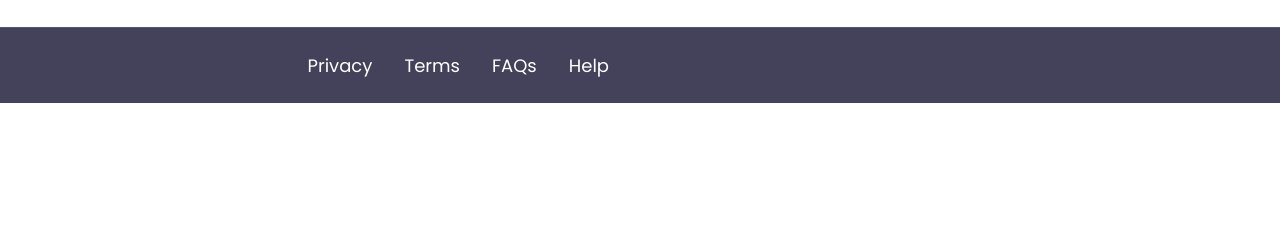
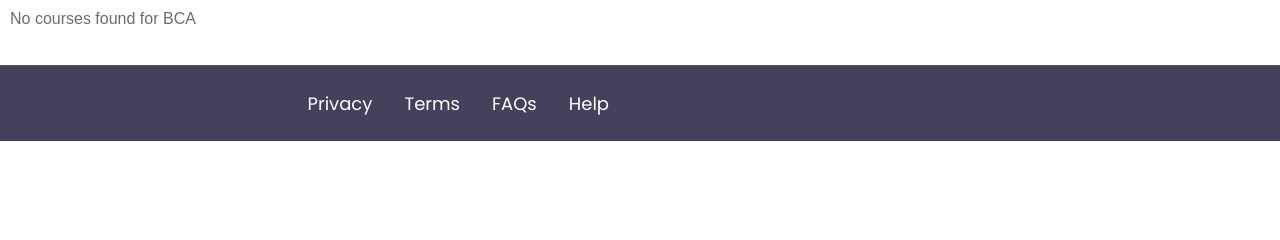
Before and after one commit to dpmehta/university-portal, a PHP site: page /sub_course_5.php in a window 1280 px wide. Shown: the part 407-647 px from the top of the page. Run offline with PHP 8.4, Linux system fonts and the light colour scheme; data comes from the database, SQL or seed files in the repository; some libraries are stand-ins or nearby versions.

Commit message:
concise string construction

```diff
--- a/Code files/sub_course_5.php
+++ b/Code files/sub_course_5.php
@@ -137,22 +137,47 @@
     </thead>
     <tbody>
     <?php
+
 $servername = "localhost";
 $username = "root";
 $password = "";
 $dbname = "portal";
+$department = "BCA"; // Department to query
+
+try {
   $conn = new PDO("mysql:host=$servername;dbname=$dbname", $username, $password);
-      $stmt = $conn->prepare("SELECT course_name, course_code, no_of_seats FROM course WHERE department = 'BCA'");
+  $conn->setAttribute(PDO::ATTR_ERRMODE, PDO::ERRMODE_EXCEPTION);
+
+
+  $sql = "SELECT course_name, course_code, no_of_seats FROM course WHERE department = '$department'";
+  $stmt = $conn->prepare($sql);
+
   $stmt->execute();
 
-      while ($row = $stmt->fetch(PDO::FETCH_ASSOC)) {
+  $courses = $stmt->fetchAll(PDO::FETCH_ASSOC);
+
+  if ($courses) {
+    foreach ($courses as $row) {
       echo "<tr>";
       echo "<td>" . $row['course_name'] . "</td>";
       echo "<td>" . $row['course_code'] . "</td>";
       echo "<td>" . $row['no_of_seats'] . "</td>";
       echo "</tr>";
     }
+  } else {
+    echo "<tr><td colspan='3'>No courses found for $department</td></tr>";
+  }
+
+} catch(PDOException $e) {
+  echo "Error: " . $e->getMessage();
+} finally {
+  if ($conn) {
+    $conn = null;
+  }
+}
+
 ?>
+
   </tbody>
 </table><br>
 
```
Lines whose indentation alone changed are shown as unchanged.
